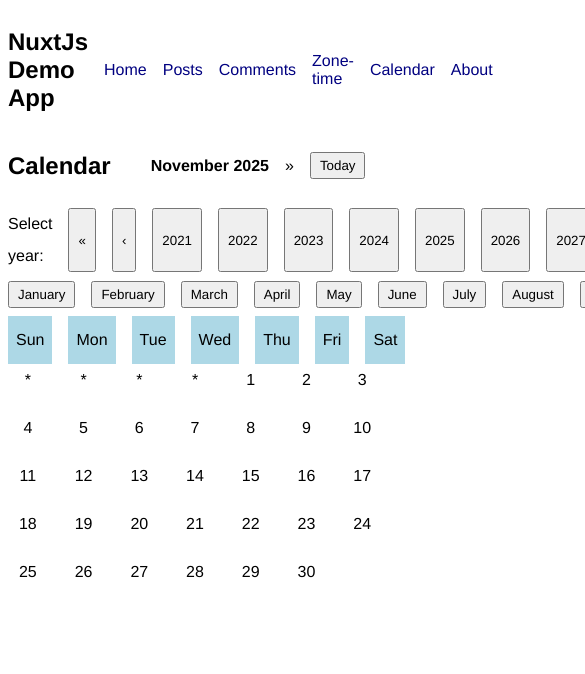
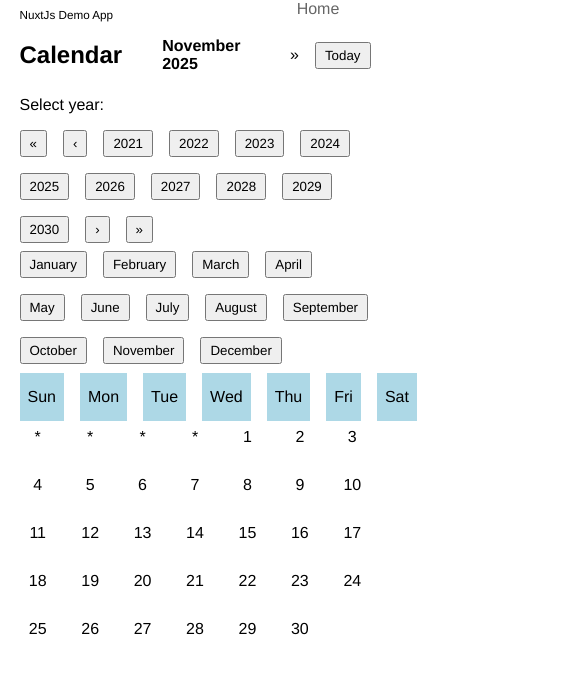
Before and after one commit to srikantgudi/nuxapp, a Nuxt app: page /calendar in a window 390 px wide. Shown: the top 674 px of the page, 585 px wide, since content can reach past the window. Built offline with nearby package versions, Linux system fonts and the light colour scheme.

Commit message:
updated: enhanced styles

```diff
--- a/app/app.vue
+++ b/app/app.vue
@@ -1,13 +1,15 @@
 <template>
   <header>
     <nav>
-      <h1>NuxtJs Demo App</h1>
+      <div id="app-title">NuxtJs Demo App</div>
+      <div class="nav-links">
         <a href="/">Home</a>
         <a href="/posts">Posts</a>
         <a href="/comments">Comments</a>
         <a href="/zonetime">Zone-time</a>
         <a href="/calendar">Calendar</a>
         <a href="/about">About</a>
+      </div>
     </nav>
   </header>
   <main>
@@ -18,6 +20,17 @@
 <style>
   * {
     font-family: helvetica;
+  }
+  body {
+    margin: 1vh 5vw;
+  }
+  #app-title {
+    font-size: 3vw;
+  }
+  .nav-links {
+    display: flex;
+    font-size: large;
+    gap: 1rem;
   }
   nav {
     display: flex;
@@ -86,4 +99,35 @@
   .align-center {
     align-items: center;
   }
+  @media screen and (max-width:640px) {
+    td {padding:2%;}
+    nav {
+      display:flex;
+      flex-wrap: wrap;
+      font-size: 90%;
+      margin:0;
+    }
+    #app-title {font-size: 3vw;}
+    .nav-links {
+      position: absolute;
+      top:0;
+      height: 24px;
+      overflow-y: auto;
+      right: 1rem;
+      flex-direction: column;
+      font-size: medium;
+      gap: 1rem;
+      color: #666;
+    }
+    .nav-links a {color:inherit;}
+    .nav-links:hover {
+      background-color: #999;
+      padding: 0.5rem;
+      z-index: 400;
+      height: auto;
+    }
+    .nav-links:hover > a {
+      color:whitesmoke;
+    }
+  }
 </style>
--- a/app/pages/calendar.vue
+++ b/app/pages/calendar.vue
@@ -40,15 +40,15 @@
         <div class="dflex"><strong>{{curdt.format("MMMM YYYY")}}</strong> &raquo; <button @click="curdt=moment()">Today</button></div>
     </div>
     <div style="line-height: 2;">
-        <div style="margin:1vh auto;display: grid;grid-template-columns: repeat(15,1fr);gap:1rem;">
-            <label>Select year:</label>
+        <label>Select year:</label>
+        <div style="margin:1vh auto;display: flex;flex-wrap:wrap;gap:1rem;">
             <button @click="setstartyear(-20)">&laquo;</button>
             <button @click="setstartyear(-10)">&lsaquo;</button>
             <button @click="setyear(y)" v-for="y in years">{{y}}</button>
             <button @click="setstartyear(10)">&rsaquo;</button>
             <button @click="setstartyear(20)">&raquo;</button>
         </div>
-        <div style="margin:1vh auto;display: grid;grid-template-columns: repeat(12,1fr);gap:1rem;">
+        <div style="margin:1vh auto;display:flex;flex-wrap: wrap;gap:1rem;">
             <button v-for="(mo,idx) in moment.months()" @click="setmonth(idx)">{{mo}}</button>
         </div>
         <div style="display: grid;grid-template-columns: repeat(7,1fr);gap:1rem;">
```
Lines whose indentation alone changed are shown as unchanged.
